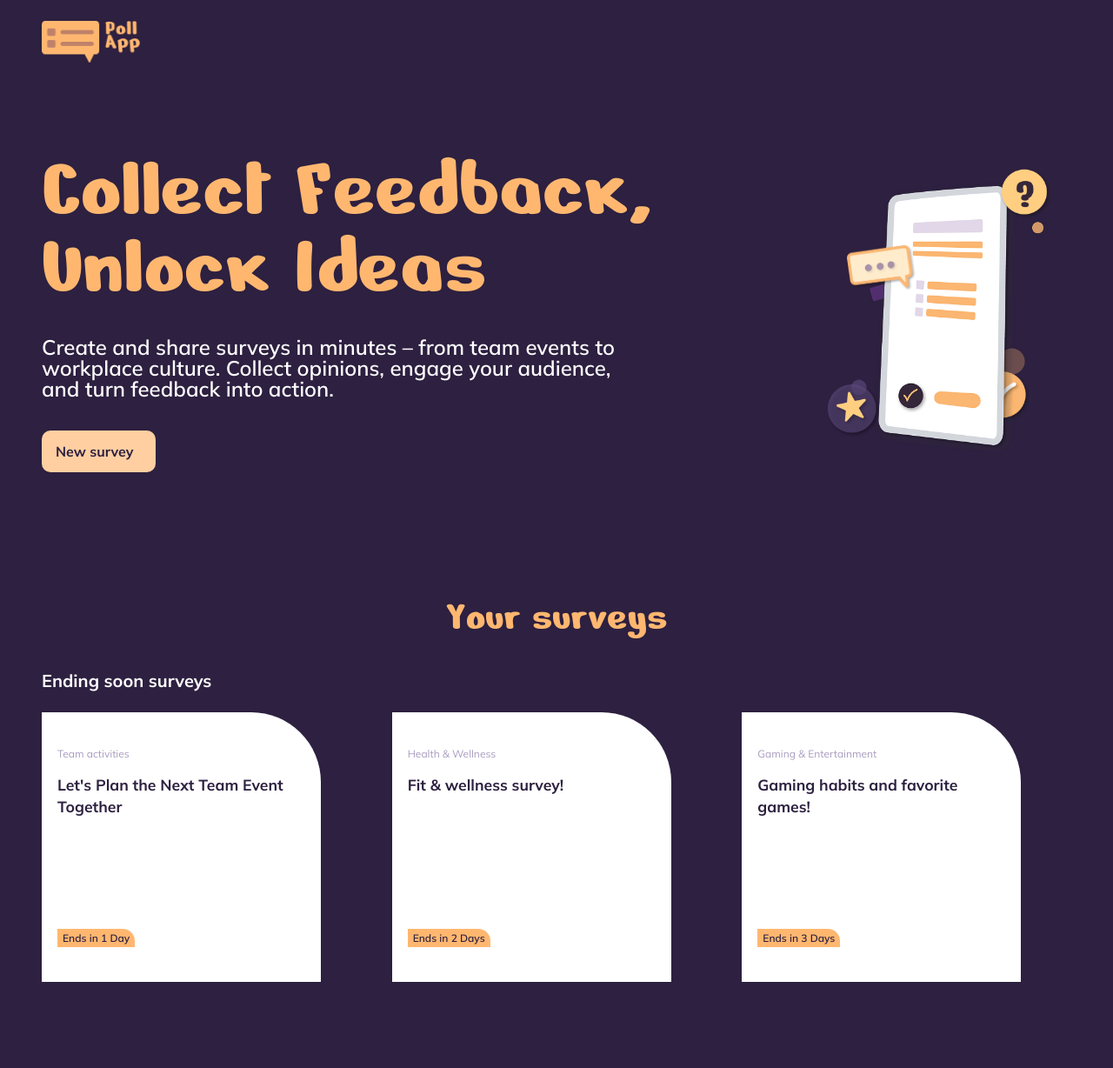
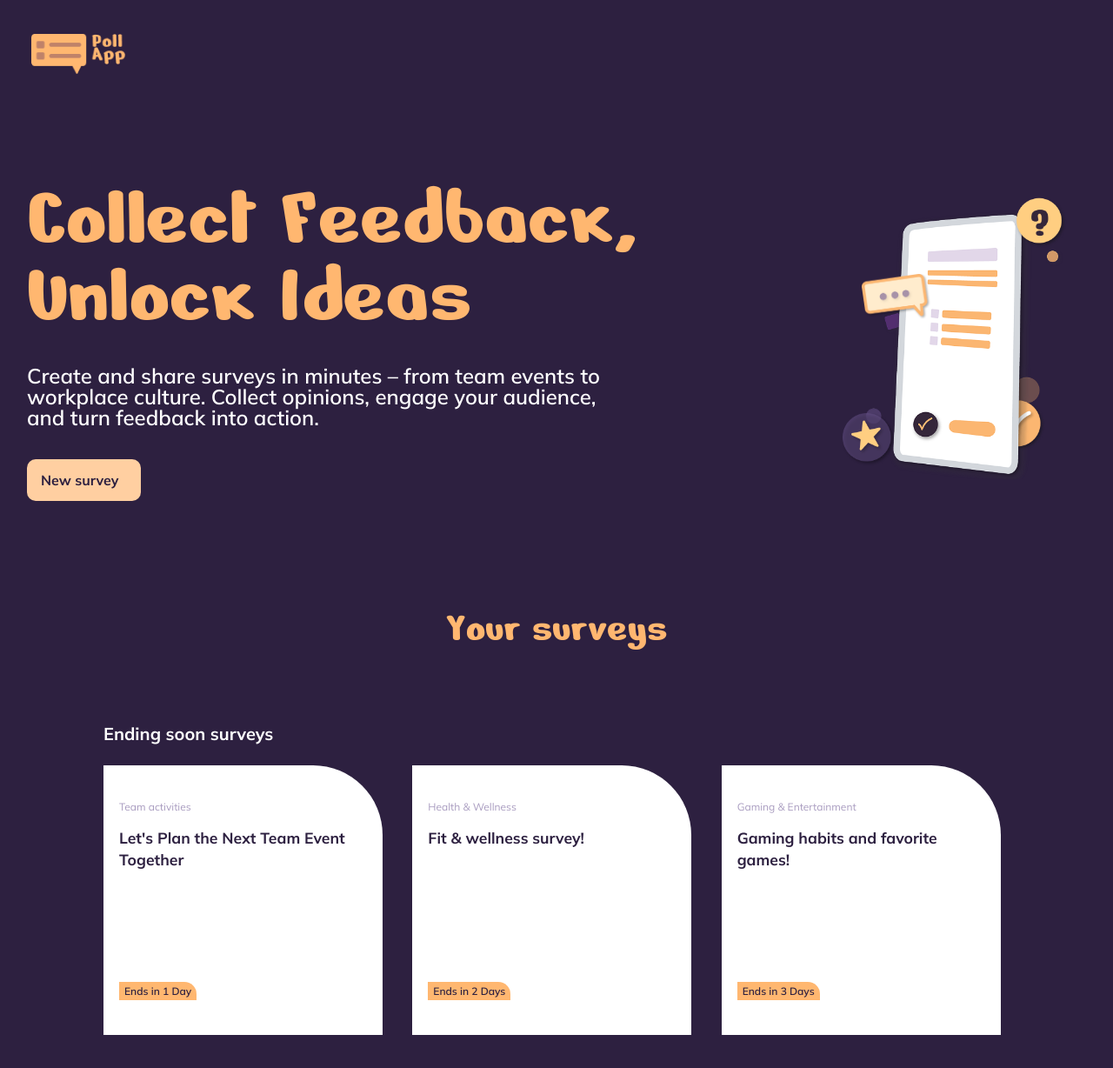
Before and after one commit to milosdimi/angular-pollapp, an Angular app: page / in a window 1280 px wide. Shown: the top 1228 px of the page at 87% size. Before the commit the page ends 1177 px from the top, so only its background shows below. Built offline with nearby package versions, Linux system fonts and the light colour scheme.

Commit message:
style: update navbar and hero padding; adjust ending soon section styles; restructure home layout

```diff
--- a/src/app/components/navbar/navbar.scss
+++ b/src/app/components/navbar/navbar.scss
@@ -1,8 +1,9 @@
 .navbar {
-  padding: 24px 48px;
+  padding-top: 39px;
 
   &__logo img {
-    height: 48px;
-    width: auto;
+    width: 119px;
+    height: 46px;
+    object-fit: contain;
   }
 }
--- a/src/app/pages/home/ending-soon/ending-soon.scss
+++ b/src/app/pages/home/ending-soon/ending-soon.scss
@@ -1,5 +1,5 @@
 .ending-soon {
-  padding: 0 48px 48px;
+  padding: 0;
 
   &__title {
     font-family: var(--font-body);
--- a/src/app/pages/home/hero/hero.scss
+++ b/src/app/pages/home/hero/hero.scss
@@ -2,7 +2,7 @@
   display: flex;
   align-items: center;
   justify-content: space-between;
-  padding: 48px 48px 64px;
+  padding: 0;
   gap: 32px;
 
   &__content {
--- a/src/app/pages/home/home.html
+++ b/src/app/pages/home/home.html
@@ -1,4 +1,5 @@
 <div class="container">
+  <div class="content">
     <app-navbar theme="dark" />
     <app-hero />
     <section class="your-surveys">
@@ -6,3 +7,4 @@
       <app-ending-soon [surveys]="endingSoonSurveys" (cardClick)="onCardClick($event)" />
     </section>
   </div>
+</div>
--- a/src/app/pages/home/home.scss
+++ b/src/app/pages/home/home.scss
@@ -1,10 +1,25 @@
+.content {
+  max-width: 1218px;
+  margin: 0 auto;
+  display: flex;
+  flex-direction: column;
+  gap: 92px;
+  padding-bottom: 80px;
+}
+
 .your-surveys {
+  display: flex;
+  flex-direction: column;
+  gap: 80px;
+  max-width: 1042px;
+  margin: 0 auto;
+  width: 100%;
+
   &__title {
     font-family: var(--font-display);
     font-size: 3rem;
     font-weight: 400;
     color: var(--color-accent);
     text-align: center;
-    padding: 48px 48px 32px;
   }
 }
```
Lines whose indentation alone changed are shown as unchanged.
